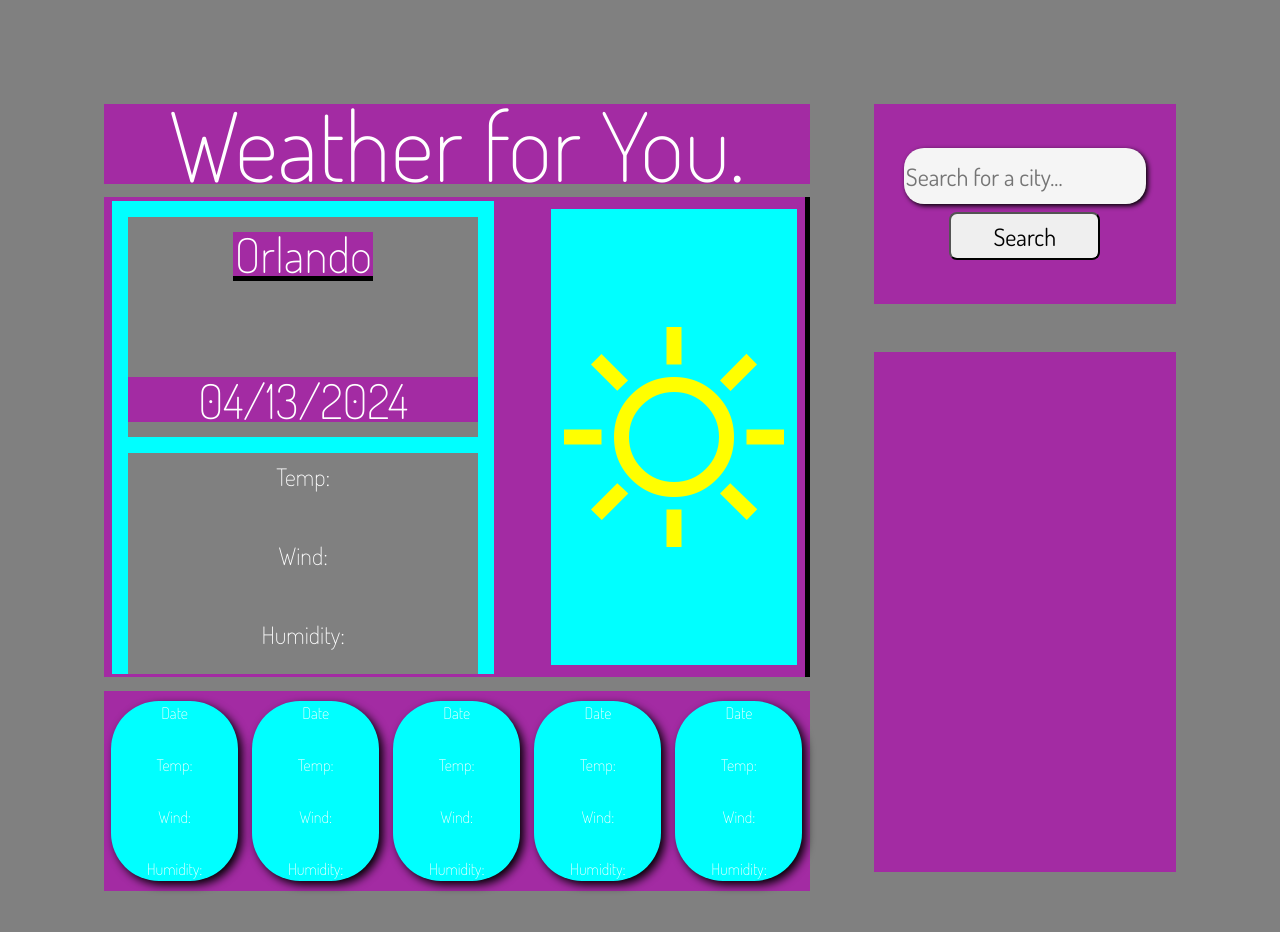
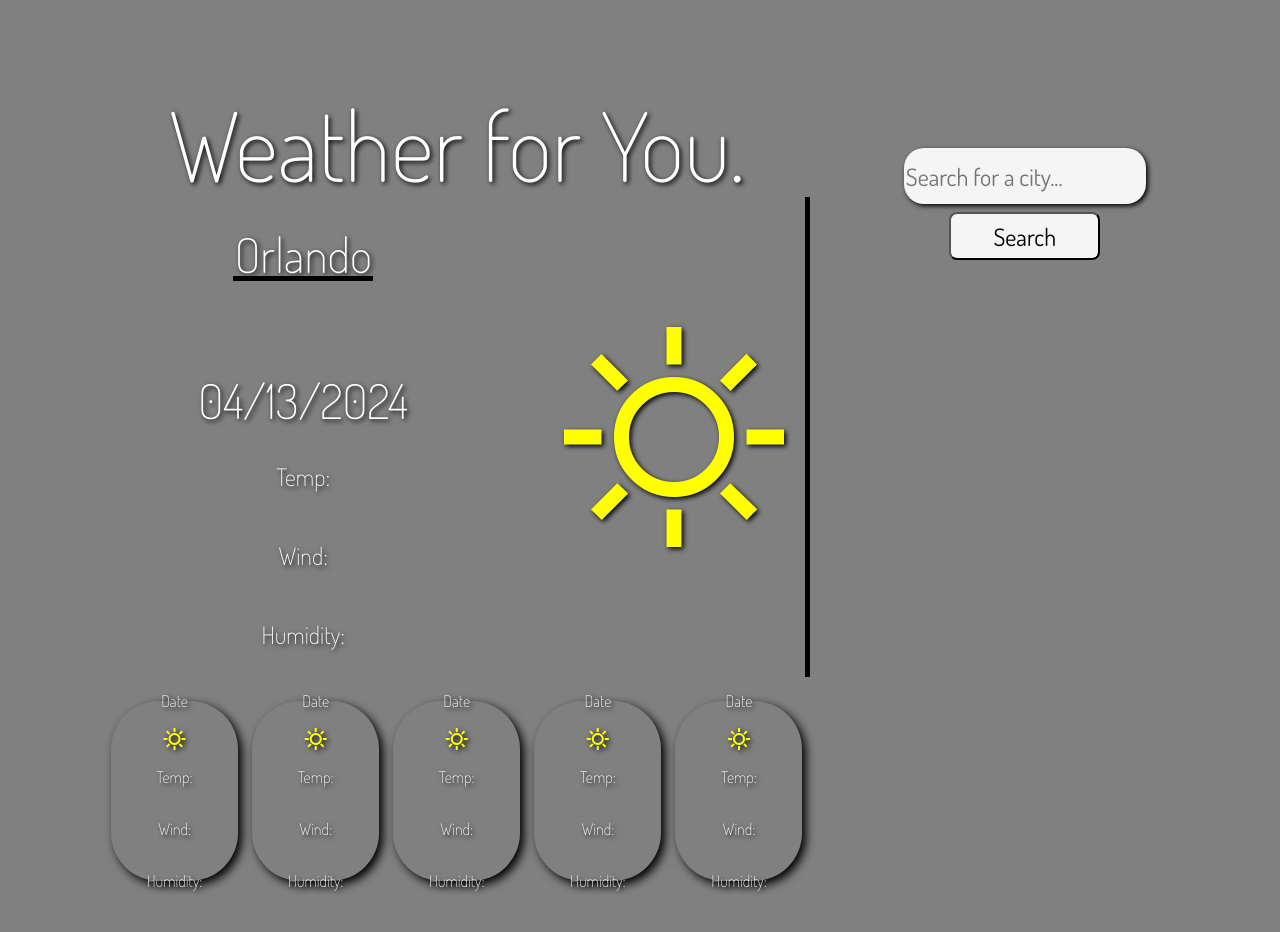
Before and after one commit to Abbate11/WeatherAPI, a plain HTML site: page index.html in a window 1280 px wide. Drawn offline with nearby package versions, Linux system fonts and the light colour scheme.

Commit message:
added some mores styling and finalized the Ui for now

```diff
--- a/Assets/script.js
+++ b/Assets/script.js
@@ -1,3 +1,2 @@
 const apiKey = '1f764b67e18fc39697b1aad8bd0ac0de';
-const apiUrl = `api.openweathermap.org/data/2.5/weather?q=${cityName}&appid=${apiKey}`
-const
+const apiUrl = `api.openweathermap.org/data/2.5/weather?q=${cityName}&appid=${apiKey}`;
--- a/Assets/style.css
+++ b/Assets/style.css
@@ -24,7 +24,7 @@ main {
 }
 
 header {
-    background-color: var(--purple);
+    /* background-color: var(--purple); */
     display: flex;
     justify-content: center;
     align-items: center;
@@ -33,8 +33,12 @@ header {
     font-size: 6em
 }
 
+header p {
+    text-shadow: 2px 2px 5px black;
+}
+
 .middle {
-    background-color: var(--purple);
+    /* background-color: var(--purple); */
     display: flex;
     flex-direction: row;
     justify-content: space-between;
@@ -45,7 +49,7 @@ header {
 }
 
 .middle-left {
-    background-color: aqua;
+    /* background-color: aqua; */
     display: flex;
     flex-direction: column;
     justify-content: space-between;
@@ -57,7 +61,7 @@ header {
 }
 
 .name-date {
-    background-color: grey;
+    /* background-color: grey; */
     display: flex;
     flex-direction: column;
     justify-content: center;
@@ -68,7 +72,7 @@ header {
 }
 
 .name {
-    background-color: var(--purple);
+    /* background-color: var(--purple); */
     display: flex;
     justify-content: center;
     align-items: center;
@@ -79,8 +83,12 @@ header {
     border-bottom: 5px solid black;
 }
 
+.name p {
+    text-shadow: 2px 2px 5px black;
+}
+
 .date {
-    background-color: var(--purple);
+    /* background-color: var(--purple); */
     display: flex;
     justify-content: center;
     align-items: center;
@@ -90,8 +98,12 @@ header {
     margin: 1em;
 }
 
+.date p {
+    text-shadow: 2px 2px 5px black;
+}
+
 .stats {
-    background-color: grey;
+    /* background-color: grey; */
     display: flex;
     flex-direction: column;
     justify-content: flex-end;
@@ -101,15 +113,19 @@ header {
     font-size: 1.5em;
 }
 
+.stats p {
+    text-shadow: 2px 2px 5px black;
+}
+
 .TWH {
-    background-color: var(--purple);
+    /* background-color: var(--purple); */
     height: 20%;
     width: 100%;
 }
 
 
 .middle-right {
-    background-color: aqua;
+    /* background-color: aqua; */
     display: flex;
     justify-content: center;
     align-items: center;
@@ -119,13 +135,17 @@ header {
 }
 
 .middle-right span {
+    text-shadow: 2px 2px 5px black;
+}
+
+.middle-right span {
     font-size: 15em;
     color: yellow;
 }
 
 
 footer {
-    background-color: var(--purple);
+    /* background-color: var(--purple); */
     display: flex;
     justify-content: space-around;
     align-items: center;
@@ -134,7 +154,7 @@ footer {
 }
 
 .five-day {
-    background-color: aqua;
+    /* background-color: aqua; */
     display: flex;
     flex-direction: column;
     justify-content: center;
@@ -145,10 +165,19 @@ footer {
     box-shadow: 4px 4px 10px black;
 }
 
+.five-day p {
+    text-shadow: 2px 2px 5px black;
+}
+
+.five-day span {
+    color: yellow;
+    text-shadow: 2px 2px 5px black;
+}
+
 aside {
     display: flex;
     flex-wrap: wrap;
-    background-color: grey;
+    /* background-color: grey; */
     height: 100vh;
     width: 30%;
     padding: 1em;
@@ -156,7 +185,7 @@ aside {
 }
 
 form {
-    background-color: var(--purple);
+    /* background-color: var(--purple); */
     display: flex;
     flex-direction: column;
     justify-content: center;
@@ -186,10 +215,11 @@ form button {
     border-radius: 8px;
     cursor: pointer;
     padding: 0;
+    background: whitesmoke;
 }
 
 .recent-searches {
-    background-color: var(--purple);
+    /* background-color: var(--purple); */
     display: flex;
     width: 100%;
     height: 65vh;
--- a/index.html
+++ b/index.html
@@ -42,35 +42,45 @@
        <footer>
             <div class="five-day">
                 <p>Date</p>
-                <img>
+                <span class="material-symbols-outlined">
+                    sunny
+                </span>
                 <p>Temp:</p>
                 <p>Wind:</p>
                 <p>Humidity:</p>
             </div>
             <div class="five-day">
                 <p>Date</p>
-                <img>
+                <span class="material-symbols-outlined">
+                    sunny
+                </span>
                 <p>Temp:</p>
                 <p>Wind:</p>
                 <p>Humidity:</p>
             </div>
             <div class="five-day">
                 <p>Date</p>
-                <img>
+                <span class="material-symbols-outlined">
+                    sunny
+                </span>
                 <p>Temp:</p>
                 <p>Wind:</p>
                 <p>Humidity:</p>
             </div>
             <div class="five-day">
                 <p>Date</p>
-                <img>
+                <span class="material-symbols-outlined">
+                    sunny
+                </span>
                 <p>Temp:</p>
                 <p>Wind:</p>
                 <p>Humidity:</p>
             </div>
             <div class="five-day">
                 <p>Date</p>
-                <img>
+                <span class="material-symbols-outlined">
+                    sunny
+                </span>
                 <p>Temp:</p>
                 <p>Wind:</p>
                 <p>Humidity:</p>
```
